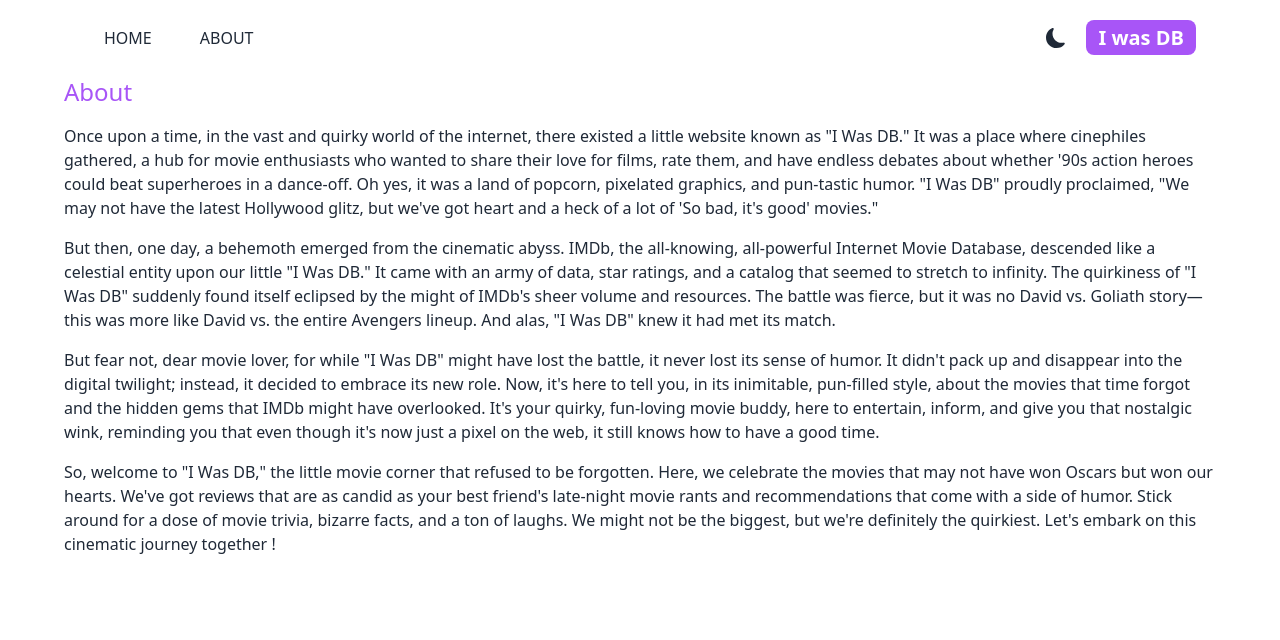
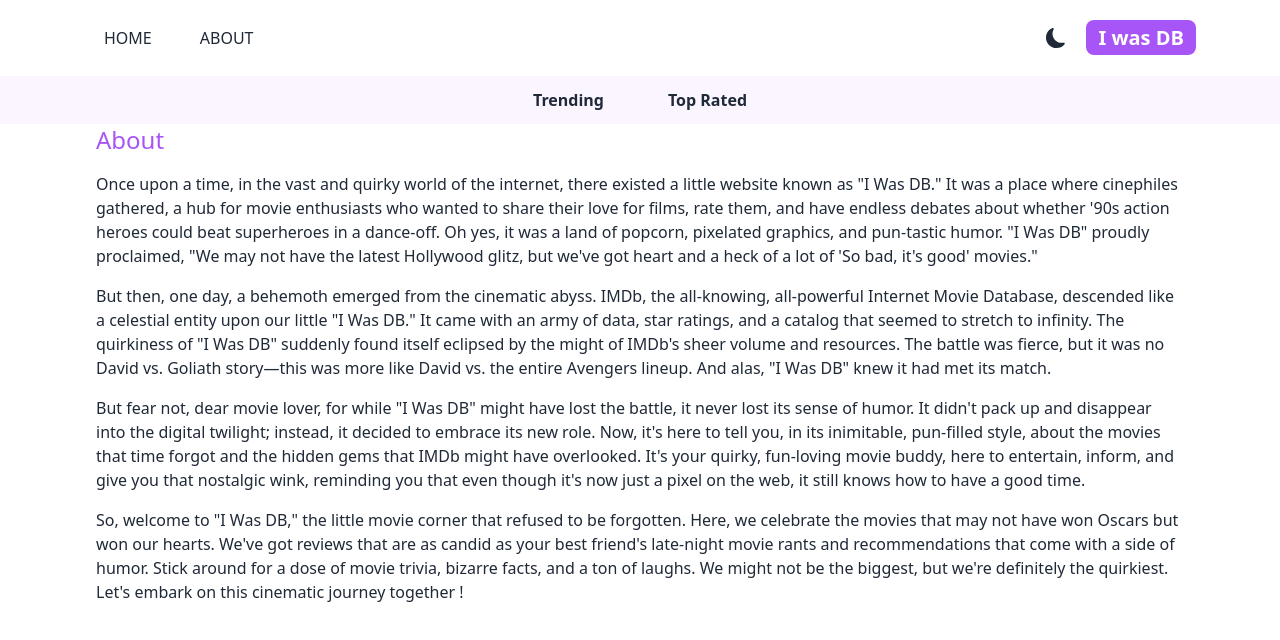
Before and after one commit to arey-pranay/i-was-db, a Next.js app: page /about in a window 1280 px wide. Shown: the top 640 px of the page. Built offline with nearby package versions, Linux system fonts and the light colour scheme.

Commit message:
Created the navbar component..

```diff
--- a/src/app/about/page.jsx
+++ b/src/app/about/page.jsx
@@ -2,7 +2,7 @@
 
 function About() {
   return (
-    <div className="max-w-6xl pb-8 mx-auto space-y-4">
+    <div className="max-w-6xl pb-8 px-8 mx-auto space-y-4">
       <h1 className="text-2xl font-medium text-purple-500">About</h1>
       <p>
         Once upon a time, in the vast and quirky world of the internet, there
--- a/src/app/layout.jsx
+++ b/src/app/layout.jsx
@@ -1,12 +1,14 @@
 import Header from "@/components/Header";
 import "./globals.css";
 import Provider from "./Provider";
+import Navbar from "@/components/Navbar";
 export default function RootLayout({ children }) {
   return (
     <html lang="en">
       <body>
         <Provider>
           <Header />
+          <Navbar />
           {children}
         </Provider>
       </body>
--- /dev/null
+++ b/src/components/Navbar.jsx
@@ -0,0 +1,11 @@
+import React from "react";
+import NavbarItem from "./NavbarItem";
+
+export default function Navbar() {
+  return (
+    <div className="flex justify-center items-center gap-16 bg-purple-50 py-3 dark:bg-gray-700">
+      <NavbarItem title="Trending" param="fetchTrending" />
+      <NavbarItem title="Top Rated" param="fetchTopRated" />
+    </div>
+  );
+}
--- /dev/null
+++ b/src/components/NavbarItem.jsx
@@ -0,0 +1,25 @@
+"use client";
+
+import Link from "next/link";
+import React from "react";
+import { useSearchParams } from "next/navigation";
+function NavbarItem({ title, param }) {
+  const searchKey = useSearchParams();
+  const genre = searchKey.get("genre");
+  return (
+    <div className="">
+      <Link
+        className={`hover:text-purple-600 font-semibold ${
+          genre &&
+          genre === param &&
+          "underline underline-offset-2 decoration-2 decoration-purple-500"
+        }`}
+        href={`/?genre=${param}`}
+      >
+        {title}
+      </Link>
+    </div>
+  );
+}
+
+export default NavbarItem;
```
